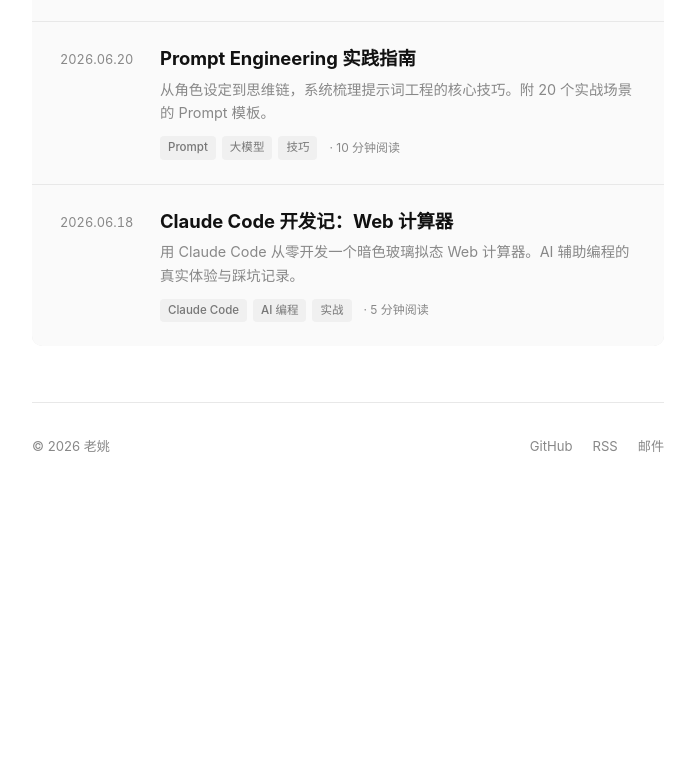
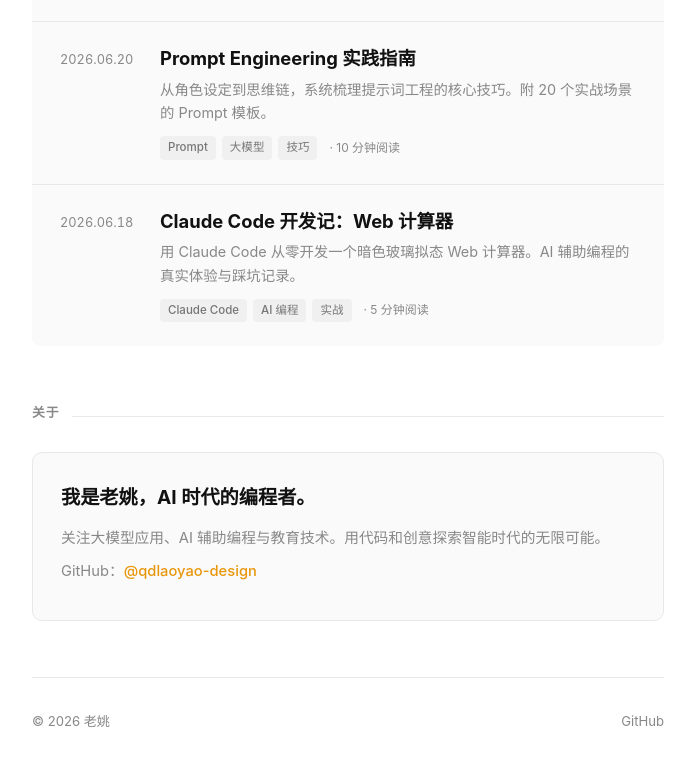
Before and after one commit to qdlaoyao-design/qdlaoyao-design.github.io, a plain HTML site: page index.html in a window 1280 px wide. Shown: the part 824-1604 px from the top of the page, without its empty margins (292-987 px from the left). Before the commit the page ends 1329 px from the top, so only its background shows below. Drawn offline with Linux system fonts and the light colour scheme.

Commit message:
📝 添加关于页面自我介绍 + 精简页脚

```diff
--- a/index.html
+++ b/index.html
@@ -258,6 +258,42 @@
     color: var(--text-heading);
   }
 
+  /* ===== About Section ===== */
+  .about {
+    margin-bottom: 56px;
+  }
+
+  .about-card {
+    background: var(--bg-card);
+    border: 1px solid var(--border);
+    border-radius: var(--radius);
+    padding: 28px;
+  }
+
+  .about-intro {
+    font-size: 1.2rem;
+    font-weight: 600;
+    color: var(--text-heading);
+    margin-bottom: 12px;
+  }
+
+  .about-detail {
+    font-size: 0.92rem;
+    color: var(--text-muted);
+    line-height: 1.7;
+    margin-bottom: 8px;
+  }
+
+  .about-detail a {
+    color: var(--accent);
+    text-decoration: none;
+    font-weight: 500;
+  }
+
+  .about-detail a:hover {
+    text-decoration: underline;
+  }
+
   /* ===== Responsive ===== */
   @media (max-width: 640px) {
     .hero h1 { font-size: 1.7rem; }
@@ -382,13 +418,26 @@
 
   </div>
 
+  <!-- About Section -->
+  <section class="about" id="about">
+    <div class="section-header">
+      <h2>关于</h2>
+      <div class="section-line"></div>
+    </div>
+    <div class="about-card">
+      <p class="about-intro">我是老姚，<strong>AI 时代的编程者</strong>。</p>
+      <p class="about-detail">关注大模型应用、AI 辅助编程与教育技术。用代码和创意探索智能时代的无限可能。</p>
+      <p class="about-detail">
+        GitHub：<a href="https://github.com/qdlaoyao-design">@qdlaoyao-design</a>
+      </p>
+    </div>
+  </section>
+
   <!-- Footer -->
-  <footer class="footer" id="about">
+  <footer class="footer">
     <span>© 2026 老姚</span>
     <ul class="footer-links">
       <li><a href="https://github.com/qdlaoyao-design">GitHub</a></li>
-      <li><a href="#">RSS</a></li>
-      <li><a href="mailto:qdlaoyao@126.com">邮件</a></li>
     </ul>
   </footer>
 
```
